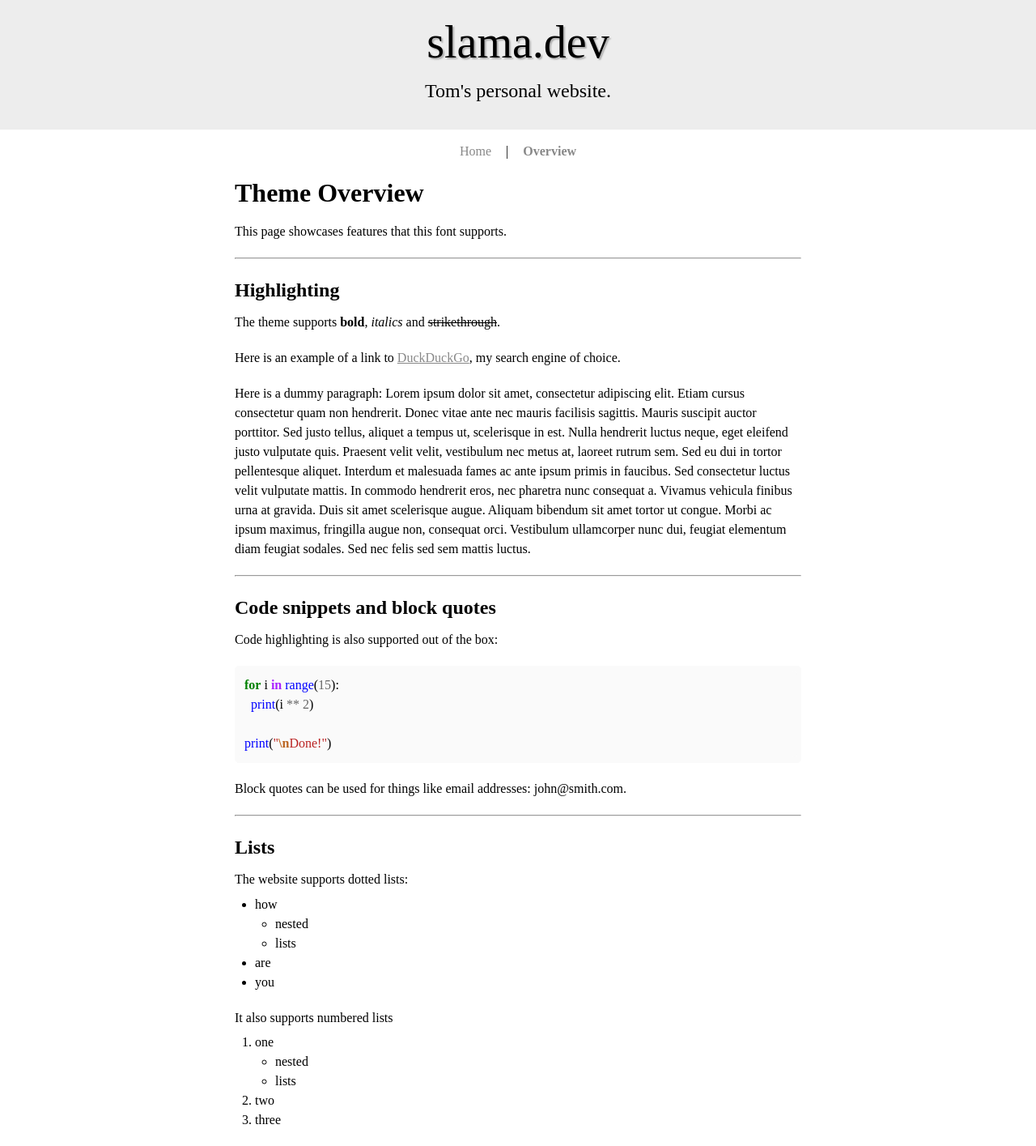
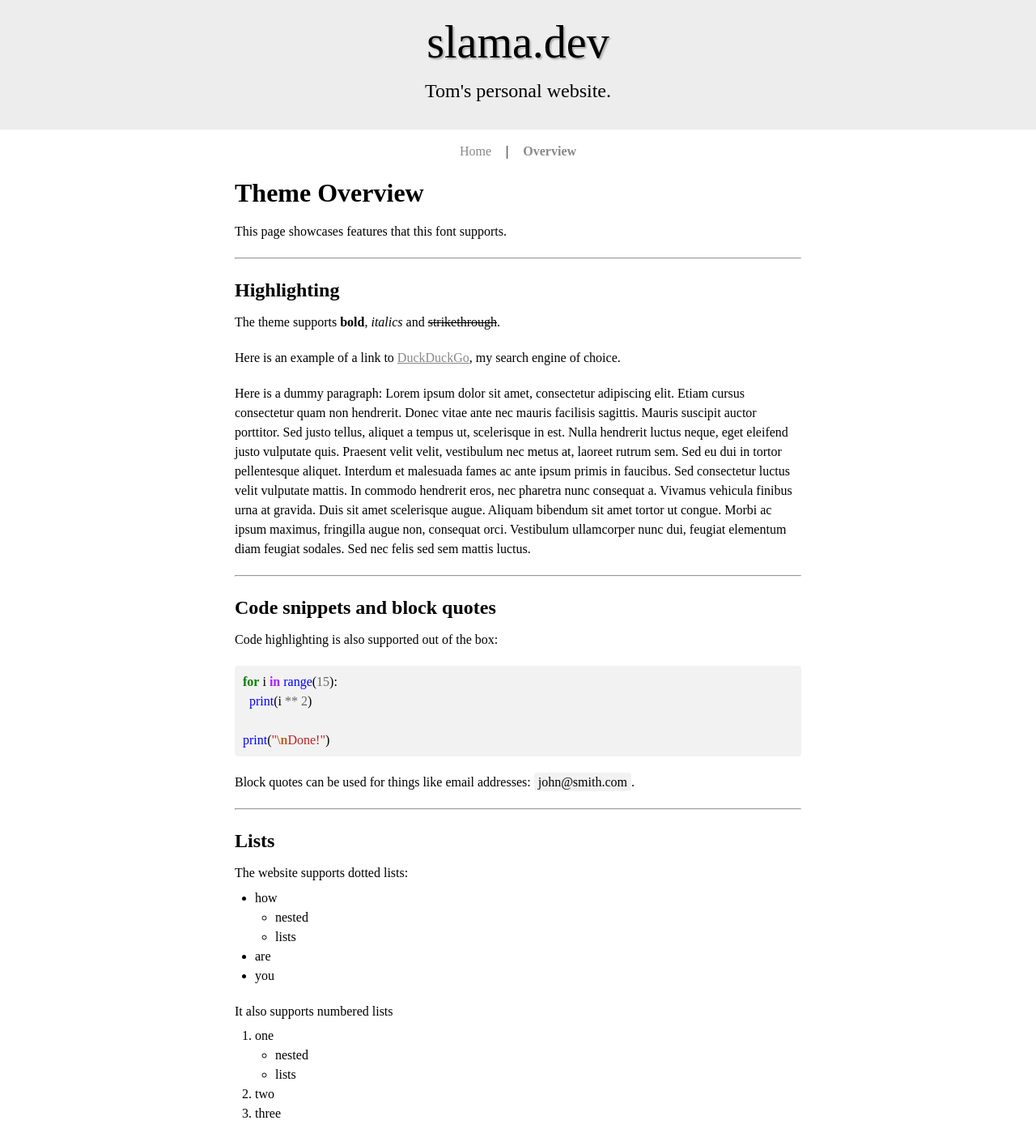
Before and after one commit to xiaoxiae/slama.dev, a Jekyll site: the page built from overview.md, in a window 1280 px wide. Shown: the whole page at 81% size. Built offline with Jekyll 4.4.1, drawn with Linux system fonts in a browser that asks for light colours; some web fonts are replaced.

Commit message:
adjust (inline) code spacing and color

```diff
--- a/_sass/_main.scss
+++ b/_sass/_main.scss
@@ -20,6 +20,8 @@ $header-padding: 10px;           // top/bottom padding of header
 $navigation-padding: 15px;       // top/bottom padding of navbar
 
 $navigation-item-spacing: 28px;  // spacing between each of the navigation items
+
+$code-padding: 4px;  // padding for inline code will be this, and double this for regular code
 
 $title-size: 350%;
 $description-size: 150%;
@@ -94,15 +96,27 @@ $list-item-left-padding: 25px;  // makes it so bullets don't stick out the page
 /* code highlight formatting */
 .highlight {
   span, code, pre {font-family:"Fira Code";}
-  border: 1px solid;
-  border-radius: 5px;
 
-  overflow-x: auto;
-  padding: 5px;
+  pre {
+    border: 1px solid;
+    border-radius: $code-padding;
+
+    overflow-x: auto;
+    padding: $code-padding;
+  }
 }
+
 .highlighter-rouge {
   font-family:"Fira Code";
-  padding-bottom: $line-spacing;
+  margin-bottom: $line-spacing;
+
+  border: 1px solid;
+  border-radius: $code-padding;
+
+  padding-left: $code-padding;
+  padding-right: $code-padding;
+  padding-top: $code-padding / 2;
+  padding-bottom: $code-padding / 2;
 }
 
 body {
@@ -147,10 +161,12 @@ body.light {
     }
   }
 
+  .highlight, .highlighter-rouge {
+    background-color: lighten($light-text-color, 95%);
+    border-color: lighten($light-text-color, 95%);
+  }
+
   .highlight {
-    background-color: lighten($light-text-color, 98%);
-    border-color: lighten($light-text-color, 98%);
-
     /* Credit to https://gist.github.com/wataru420/2048287 */
     .hll { background-color: #ffffcc }
     .c { color: #408080; font-style: italic } /* Comment */
@@ -244,10 +260,12 @@ body.dark {
     }
   }
 
+  .highlight, .highlighter-rouge {
+    background-color: darken($dark-text-color, 95%);
+    border-color: darken($dark-text-color, 95%);
+  }
+
   .highlight {
-    background-color: darken($dark-text-color, 98%);
-    border-color: darken($dark-text-color, 98%);
-
     .hll { background-color: #272822; }
     .c { color: #75715e } /* Comment */
     .err { color: #960050; background-color: #1e0010 } /* Error */
@@ -307,7 +325,6 @@ body.dark {
     .vg { color: #f8f8f2 } /* Name.Variable.Global */
     .vi { color: #f8f8f2 } /* Name.Variable.Instance */
     .il { color: #ae81ff } /* Literal.Number.Integer.Long */
-
     .gh { } /* Generic Heading & Diff Header */
     .gu { color: #75715e; } /* Generic.Subheading & Diff Unified/Comment? */
     .gd { color: #f92672; } /* Generic.Deleted & Diff Deleted */
```
